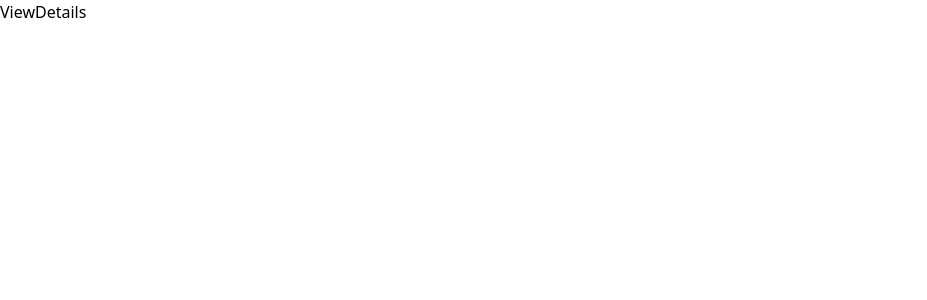
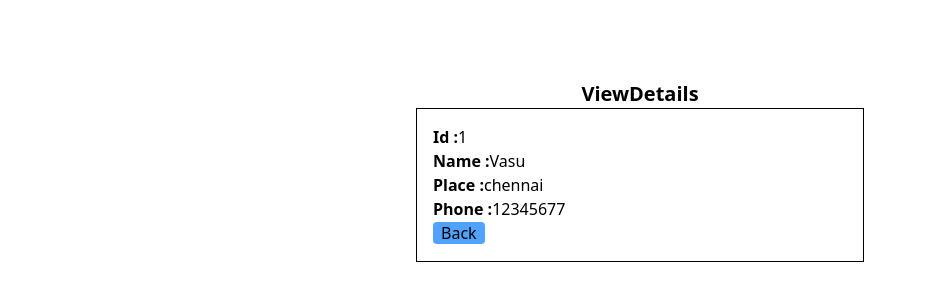
Before and after one commit to Vasuki-84/Student_Details_form, a React (Vite) app: page /ViewDetails/1 in a window 1280 px wide. Shown: the top 300 px of the page, without its empty margins (0-927 px from the left). Built offline with nearby package versions, Linux system fonts and the light colour scheme; data requests are answered from the project's data file.

Commit message:
added student details page

```diff
--- a/src/Pages/StudentTable.jsx
+++ b/src/Pages/StudentTable.jsx
@@ -1,23 +1,24 @@
 import React, { useState, useEffect } from "react";
-import { Link } from "react-router-dom";
+import { Link , useNavigate } from "react-router-dom";
 import axios from "axios";
 
 function StudentTable() {
   // useState() - mount, update , unmount  values
   const [studentDetails, setStudentDetails] = useState([]);
+  const navigate = useNavigate();
 
   //useEffect() is a hook that allows us to run code after the component has rendered.
   useEffect(() => {
      const fetchData = async () => {
     try {
       const res = await axios.get("http://localhost:5000/studentDetails");
-      setStudentDetails(res.data);   // ✅ res.data contains the response data
+      setStudentDetails(res.data);
     } catch (err) {
       console.log(err.message);
     }
   };
 
-  fetchData();  // ✅ call the async function
+  fetchData();
   }, []);
 
   // useEffect(() => {
@@ -28,7 +29,7 @@ function StudentTable() {
   // }, []);
 
   const DisplayDetails = (id) => {
-    console.log(id);
+    navigate("/ViewDetails/:studentid")
   };
 
   return (
--- a/src/Pages/ViewDetails.jsx
+++ b/src/Pages/ViewDetails.jsx
@@ -1,9 +1,56 @@
-import React from 'react'
+import axios from "axios";
+import React, { useEffect, useState } from "react";
+import { Link, useParams } from "react-router-dom";
 
 function ViewDetails() {
+  const { studentid } = useParams();
+
+  const [details, setDetails] = useState({});
+
+  useEffect(() => {
+    const studentData = async () => {
+      try {
+        const res = await axios.get(
+          `http://localhost:5000/studentDetails/${studentid}`
+        );
+        setDetails(res.data);
+        console.log(res.data);
+      } catch (err) {
+        console.log(err.message);
+      }
+    };
+    studentData();
+  }, [studentid]);
+
   return (
-    <div>ViewDetails</div>
-  )
+    <div className=" mt-20">
+      <h3 className="text-xl text-center font-bold">ViewDetails</h3>
+
+      {details && (
+        <div className="max-w-md  border mx-auto p-4">
+          <p>
+            <strong className="font-semibold">Id :</strong>
+            {details.id}
+          </p>
+          <p>
+            <strong className="font-semibold">Name :</strong>
+            {details.name}
+          </p>
+          <p>
+            <strong className="font-semibold">Place :</strong>
+            {details.place}
+          </p>
+          <p>
+            <strong className="font-semibold ">Phone :</strong>
+            {details.phone}
+          </p>
+          <Link to="/" className="btn bg-blue-400 px-2 rounded  ">
+            Back
+          </Link>
+        </div>
+      )}
+    </div>
+  );
 }
 
-export default ViewDetails
+export default ViewDetails;
```
